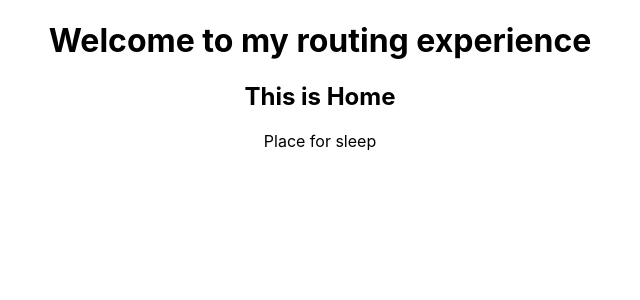
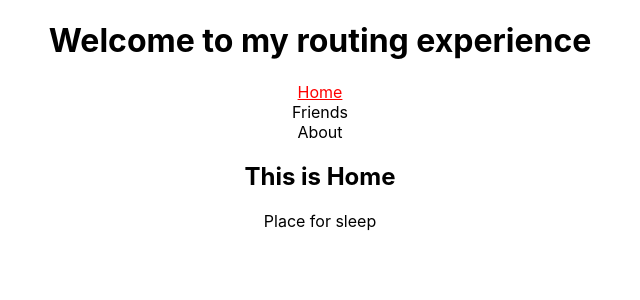
Before and after one commit to sadiqss/routing, a React (Create React App) app: page / in a window 1280 px wide. Shown: the top 300 px of the page, without its empty margins (320-960 px from the left). Built offline with nearby package versions, Linux system fonts and the light colour scheme.

Commit message:
Create Link display link

```diff
--- a/src/App.js
+++ b/src/App.js
@@ -2,13 +2,14 @@
 import './App.css';
 import About from './compo/About/About';
 import Friends from './compo/Friends/Friends';
+import Header from './compo/Header/Header';
 import Home from './compo/Home/Home';
 import NotFound from './compo/NotFound/NotFound';
 
 function App() {
   return (
     <div className="App">
-      <h1>Welcome to my routing experience</h1>
+      <Header></Header>
       <Routes>
         <Route path='/' element={<Home></Home>}></Route>
         <Route path='/friends' element={<Friends></Friends>}></Route>
--- /dev/null
+++ b/src/compo/CustomLink/CustomLink.js
@@ -0,0 +1,21 @@
+import React from 'react';
+import { Link, useMatch, useResolvedPath } from 'react-router-dom';
+
+function CustomLink({ children, to, ...props }) {
+    let resolved = useResolvedPath(to);
+    let match = useMatch({ path: resolved.pathname, end: true });
+
+    return (
+        <div>
+            <Link
+                style={{ color: match ? 'red' : 'black', textDecoration: match ? "underline" : "none" }}
+                to={to}
+                {...props}
+            >
+                {children}
+            </Link>
+        </div>
+    );
+}
+
+export default CustomLink;
--- /dev/null
+++ b/src/compo/Header/Header.js
@@ -0,0 +1,19 @@
+import React from 'react';
+import { Link } from 'react-router-dom';
+import CustomLink from '../CustomLink/CustomLink';
+
+const Header = () => {
+    return (
+        <div>
+            <h1>Welcome to my routing experience</h1>
+            <nav>
+                <CustomLink to='/'>Home</CustomLink >
+                <CustomLink to='/friends'>Friends</CustomLink >
+                {/* <Link to='/friends'>Friends</Link> */}
+                <CustomLink to='/about'>About</CustomLink >
+            </nav>
+        </div>
+    );
+};
+
+export default Header;
```
